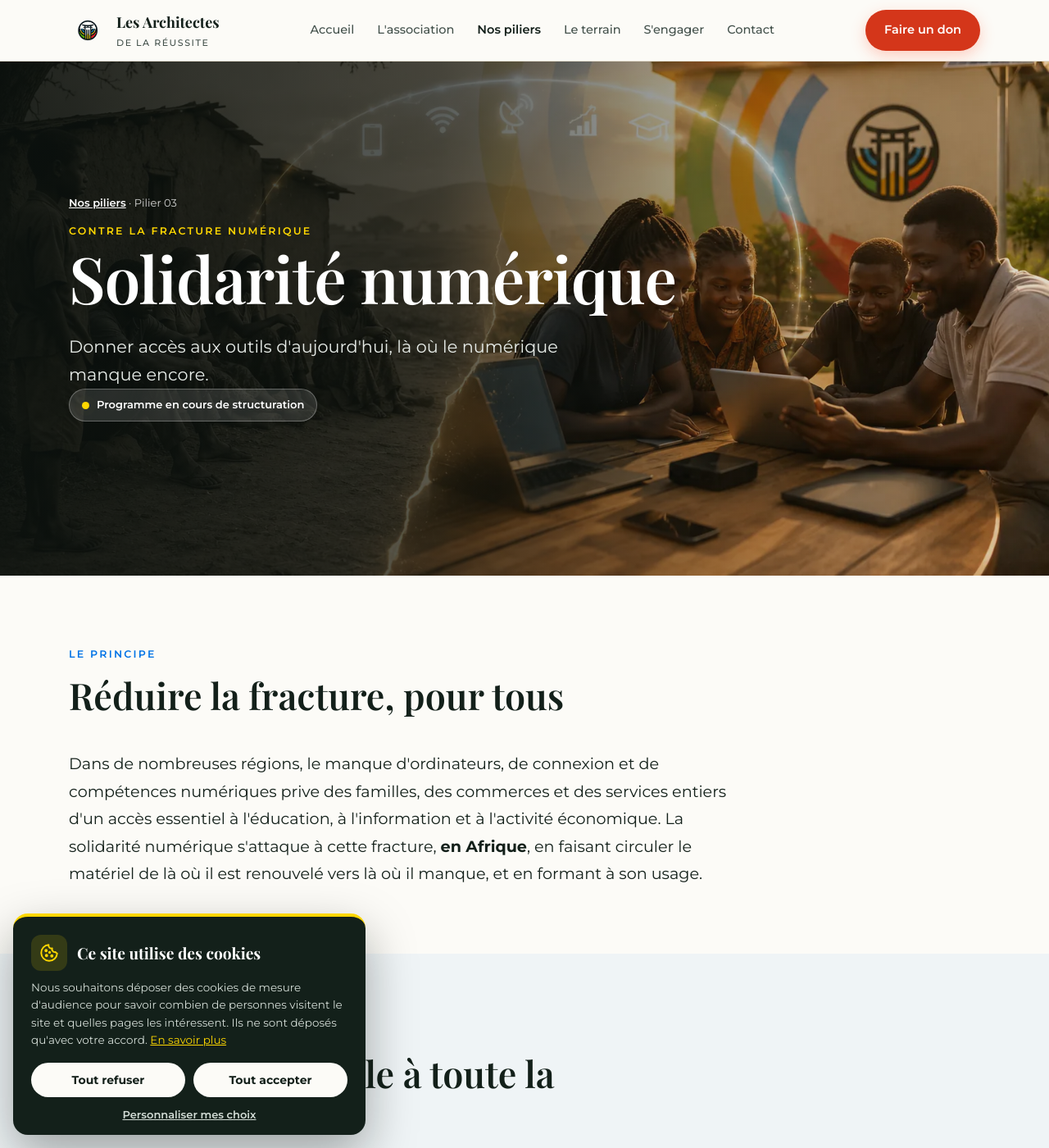
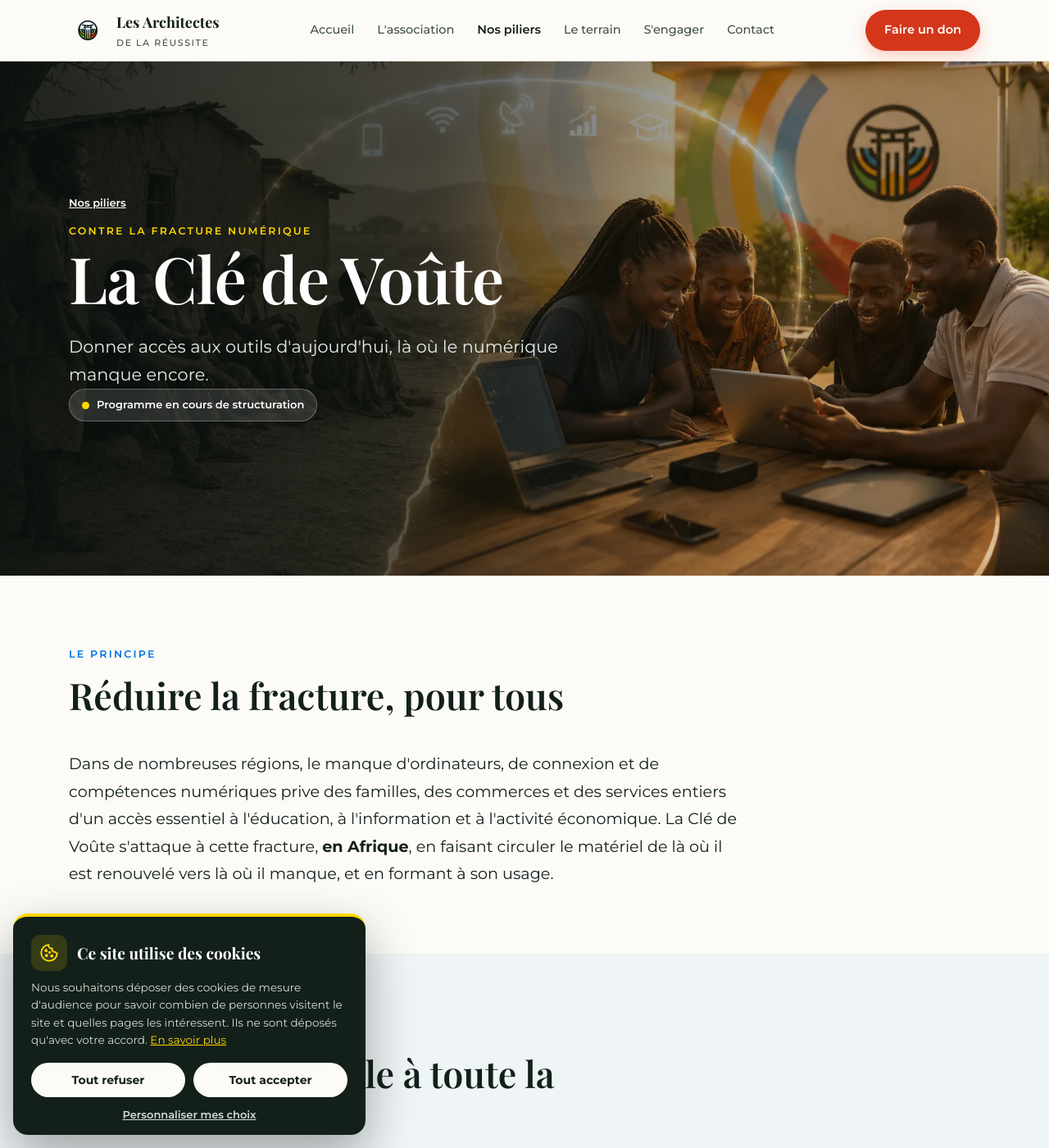
Before and after one commit to Nacimuus/architectes-reussite-site, a Jekyll site: the page built from solidarite-numerique.html, in a window 1280 px wide and 1400 px high. Shown: the whole window at 82% size. Built offline with Jekyll 4.4.1, drawn with Linux system fonts in a browser that asks for light colours.

Commit message:
Piliers renommés : Le Socle (actions humanitaires) et La Clé de Voûte (solidarité numérique) sur leurs pages, le formulaire de promesse de don et le modèle d'action ; numéros retirés des fils d'Ariane
Co-Authored-By: Claude Opus 5.5 <noreply@anthropic.com>
Claude-Session: https://claude.ai/code/session_019TyHidqMGp53Q6wA9uig6Z

```diff
--- a/academie.html
+++ b/academie.html
@@ -11,7 +11,7 @@ permalink: /programmes/academie/
   <div class="scrim"></div>
   <div class="wrap" style="padding:82px 24px">
     <div class="hero-grid">
-      <div class="crumb dark"><a href="{{ '/' | relative_url }}#piliers">Nos piliers</a> · Pilier 01</div>
+      <div class="crumb dark"><a href="{{ '/' | relative_url }}#piliers">Nos piliers</a></div>
       <span class="eyebrow" style="color:var(--gold)">Le cœur de notre mission</span>
       <h1>L'Académie</h1>
       <p class="lead">Qualifier les jeunes de France et d'Afrique, gratuitement, par la transmission de compétences.</p>
--- a/actions-humanitaires.html
+++ b/actions-humanitaires.html
@@ -14,9 +14,9 @@ permalink: /programmes/actions-humanitaires/
     <circle cx="500" cy="700" r="450" stroke="var(--gold)" stroke-width="12" opacity=".07"/>
   </g></svg>
   <div class="wrap">
-    <div class="crumb"><a href="{{ '/' | relative_url }}#piliers">Nos piliers</a> · Pilier 02</div>
+    <div class="crumb"><a href="{{ '/' | relative_url }}#piliers">Nos piliers</a></div>
     <span class="eyebrow" style="color:var(--amber)">L'ancrage terrain</span>
-    <h1>Actions humanitaires</h1>
+    <h1>Le Socle</h1>
     <p class="lead">Accompagner les orphelinats dans la durée, au plus près des enfants et des communautés qui en ont besoin.</p>
     <span class="status hum"><b></b> Premières actions en préparation</span>
   </div>
--- a/promesse-de-don.html
+++ b/promesse-de-don.html
@@ -90,8 +90,8 @@ permalink: /promesse-de-don/
             <div class="choice-row">
               <label class="choice"><input type="radio" name="affectation" value="Là où le besoin est le plus grand" checked><span>Là où le besoin est le plus grand</span></label>
               <label class="choice"><input type="radio" name="affectation" value="Académie"><span>Académie</span></label>
-              <label class="choice"><input type="radio" name="affectation" value="Actions humanitaires"><span>Actions humanitaires</span></label>
-              <label class="choice"><input type="radio" name="affectation" value="Solidarité numérique"><span>Solidarité numérique</span></label>
+              <label class="choice"><input type="radio" name="affectation" value="Le Socle"><span>Le Socle</span></label>
+              <label class="choice"><input type="radio" name="affectation" value="La Clé de Voûte"><span>La Clé de Voûte</span></label>
             </div>
           </fieldset>
 
--- a/solidarite-numerique.html
+++ b/solidarite-numerique.html
@@ -11,9 +11,9 @@ permalink: /programmes/solidarite-numerique/
   <div class="scrim"></div>
   <div class="wrap" style="padding:82px 24px">
     <div class="hero-grid">
-      <div class="crumb dark"><a href="{{ '/' | relative_url }}#piliers">Nos piliers</a> · Pilier 03</div>
+      <div class="crumb dark"><a href="{{ '/' | relative_url }}#piliers">Nos piliers</a></div>
       <span class="eyebrow" style="color:var(--gold)">Contre la fracture numérique</span>
-      <h1>Solidarité numérique</h1>
+      <h1>La Clé de Voûte</h1>
       <p class="lead">Donner accès aux outils d'aujourd'hui, là où le numérique manque encore.</p>
       <span class="tag"><span class="dot"></span> Programme en cours de structuration</span>
     </div>
@@ -24,7 +24,7 @@ permalink: /programmes/solidarite-numerique/
   <div class="wrap">
     <div class="sec-head"><span class="eyebrow" style="color:var(--blue)">Le principe</span><h2>Réduire la fracture, pour tous</h2></div>
     <div class="prose">
-      <p>Dans de nombreuses régions, le manque d'ordinateurs, de connexion et de compétences numériques prive des familles, des commerces et des services entiers d'un accès essentiel à l'éducation, à l'information et à l'activité économique. La solidarité numérique s'attaque à cette fracture, <strong>en Afrique</strong>, en faisant circuler le matériel de là où il est renouvelé vers là où il manque, et en formant à son usage.</p>
+      <p>Dans de nombreuses régions, le manque d'ordinateurs, de connexion et de compétences numériques prive des familles, des commerces et des services entiers d'un accès essentiel à l'éducation, à l'information et à l'activité économique. La Clé de Voûte s'attaque à cette fracture, <strong>en Afrique</strong>, en faisant circuler le matériel de là où il est renouvelé vers là où il manque, et en formant à son usage.</p>
     </div>
   </div>
 </section>
```
Also changed, not shown: _activites/exemple-modele.md (+1 -1 lines), README.md.
